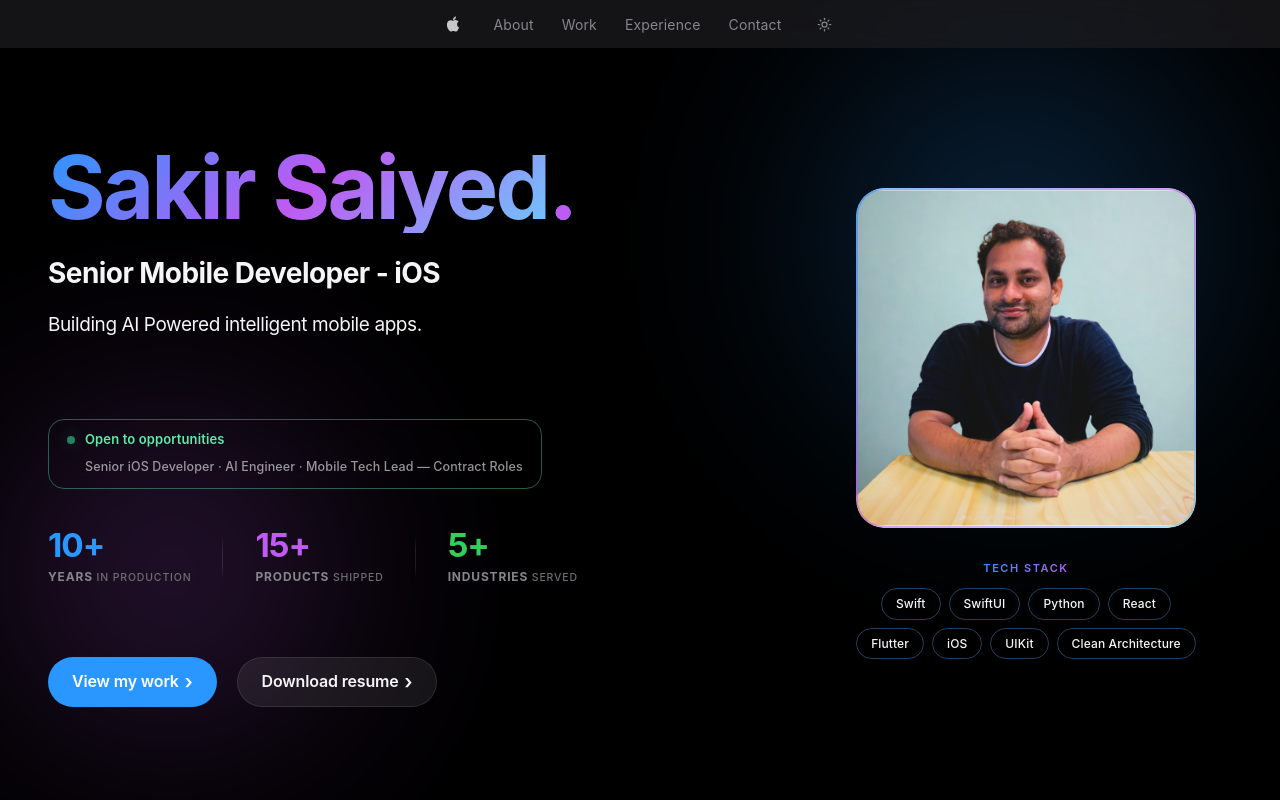
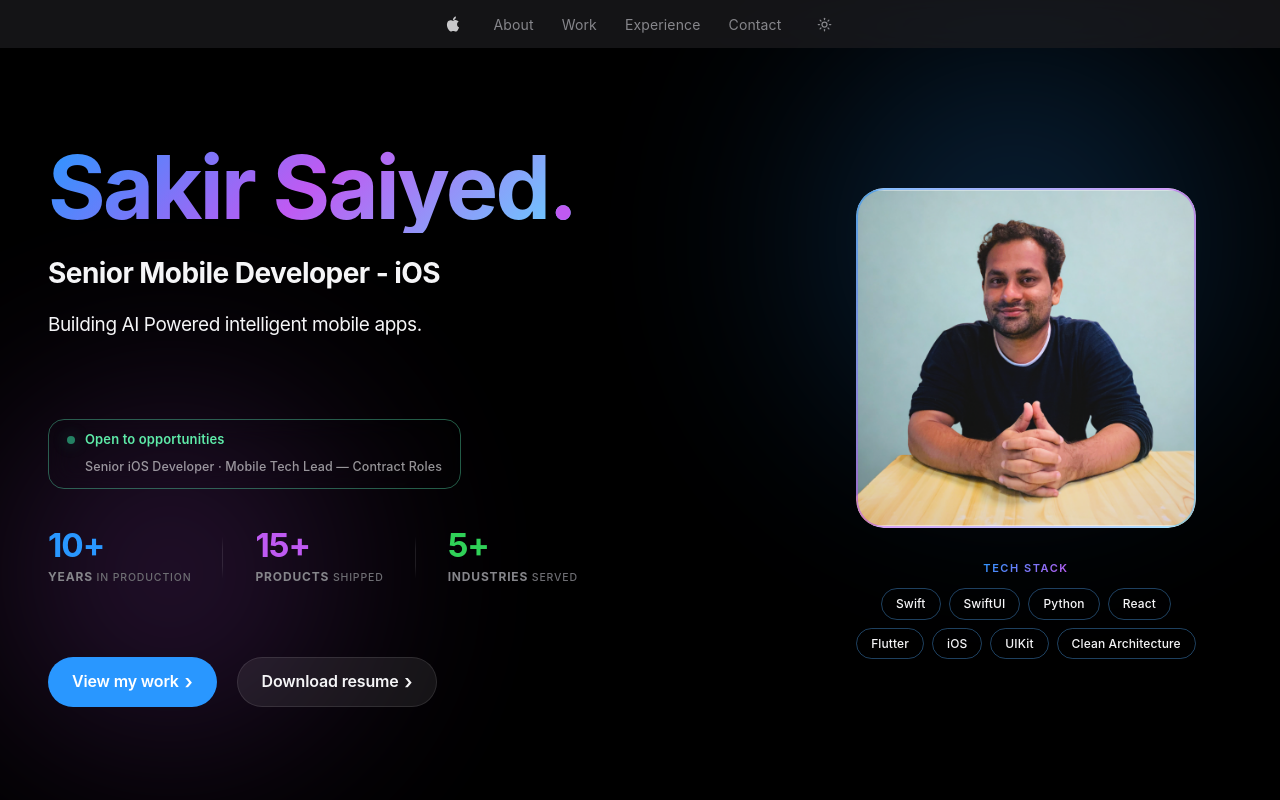
Before and after one commit to shaqir/sakir-portfolio-website, a React (Vite) app: page / in a window 1280 px wide. Shown: the top 800 px of the page. Built offline with nearby package versions, Linux system fonts and the light colour scheme.

Commit message:
feat: remove AI Engineer from target roles

```diff
--- a/src/data/siteData.js
+++ b/src/data/siteData.js
@@ -21,7 +21,7 @@ export const siteConfig = {
   tagline: 'Building AI Powered intelligent mobile apps.',
   location: 'Calgary, Alberta, Canada',
   availability: 'Open to opportunities',
-  targetRoles: 'Senior iOS Developer · AI Engineer · Mobile Tech Lead — Contract Roles',
+  targetRoles: 'Senior iOS Developer · Mobile Tech Lead — Contract Roles',
   resumeUrl: '/resume.pdf',
   website: 'https://sakiralisaiyed.com',
 }
```
